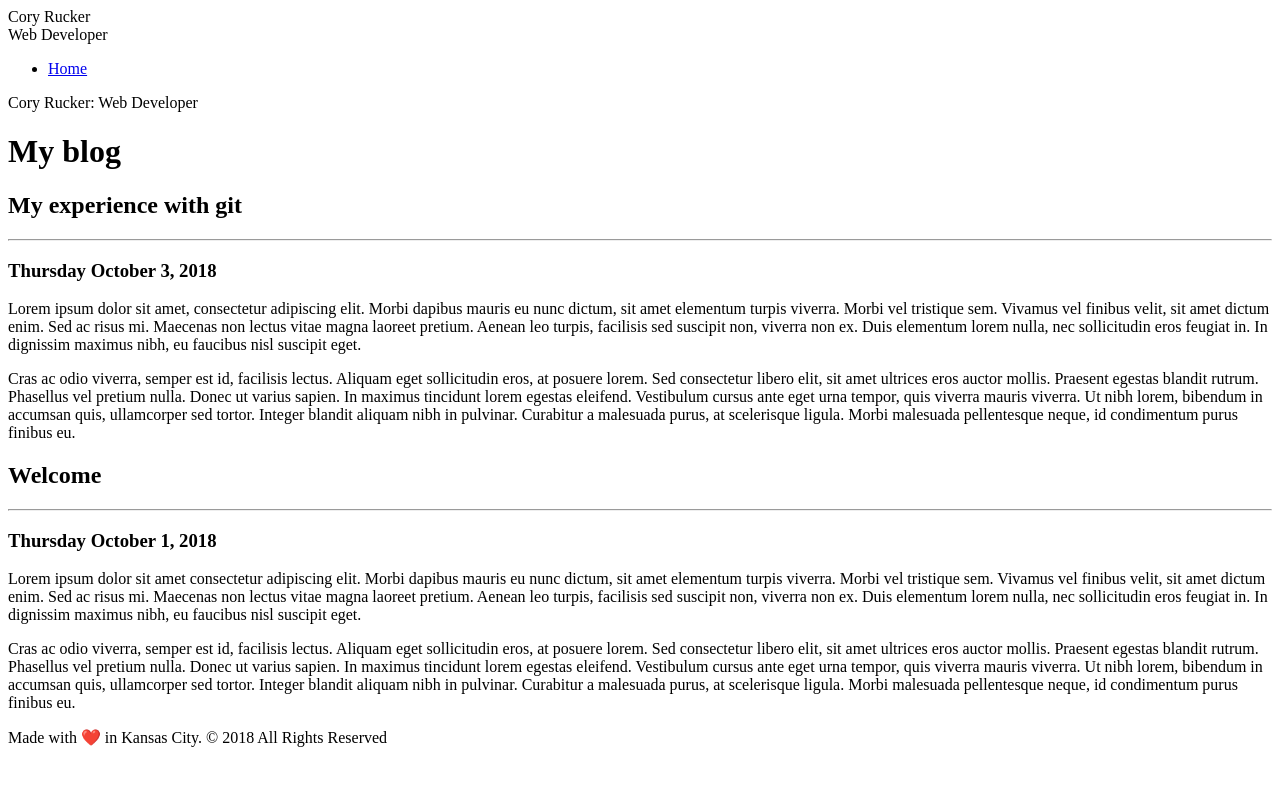
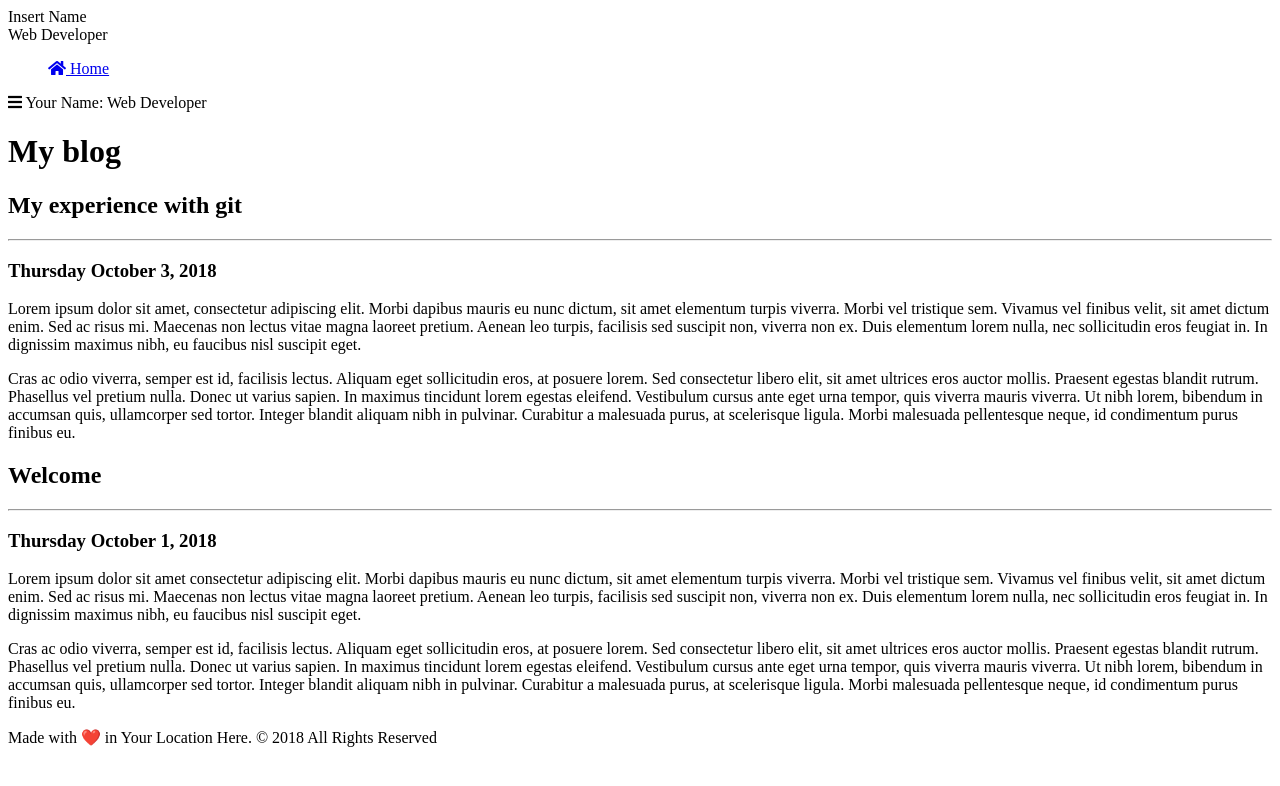
Before and after one commit to corymrucker/personal-blog, a plain HTML site: page index.html in a window 1280 px wide. Drawn offline with Linux system fonts and the light colour scheme.

Commit message:
Add Font Awesome Icons

```diff
--- a/index.html
+++ b/index.html
@@ -4,6 +4,10 @@
    <meta charset="UTF-8" />
    <meta name="viewport" content="width=device-width, initial-scale=1.0" />
    <meta http-equiv="X-UA-Compatible" content="ie=edge" />
+   <link
+     rel="stylesheet"
+     href="https://use.fontawesome.com/releases/v5.4.1/css/all.css"
+   />
    <title>Insert Name - Web Developer</title>
  </head>
  <body>
@@ -11,10 +15,10 @@
      <div class="wrapper">
        <nav>
          <div class="inner-wrap">
-           <div class="site-header">Cory Rucker</div>
+           <div class="site-header">Insert Name</div>
            <div class="site-subheader">Web Developer</div>
            <ul class="site-navigation">
-             <li><a href="index.html">Home</a></li>
+             <a href="index.html"><i class="fas fa-home"></i> Home</a>
            </ul>
          </div>
        </nav>
@@ -22,7 +26,8 @@
        <main>
          <div class="menu">
            <div class="menu-icon" id="sidebarCollapse">
-             <span class="mobile-header">Cory Rucker: Web Developer</span>
+             <i class="fas fa-bars"></i>
+             <span class="mobile-header">Your Name: Web Developer</span>
            </div>
          </div>
 
@@ -84,7 +89,7 @@
          </article>
 
          <footer>
-           Made with ❤️ in Kansas City. © 2018 All Rights Reserved
+           Made with ❤️ in Your Location Here. © 2018 All Rights Reserved
          </footer>
        </main>
      </div>
```
